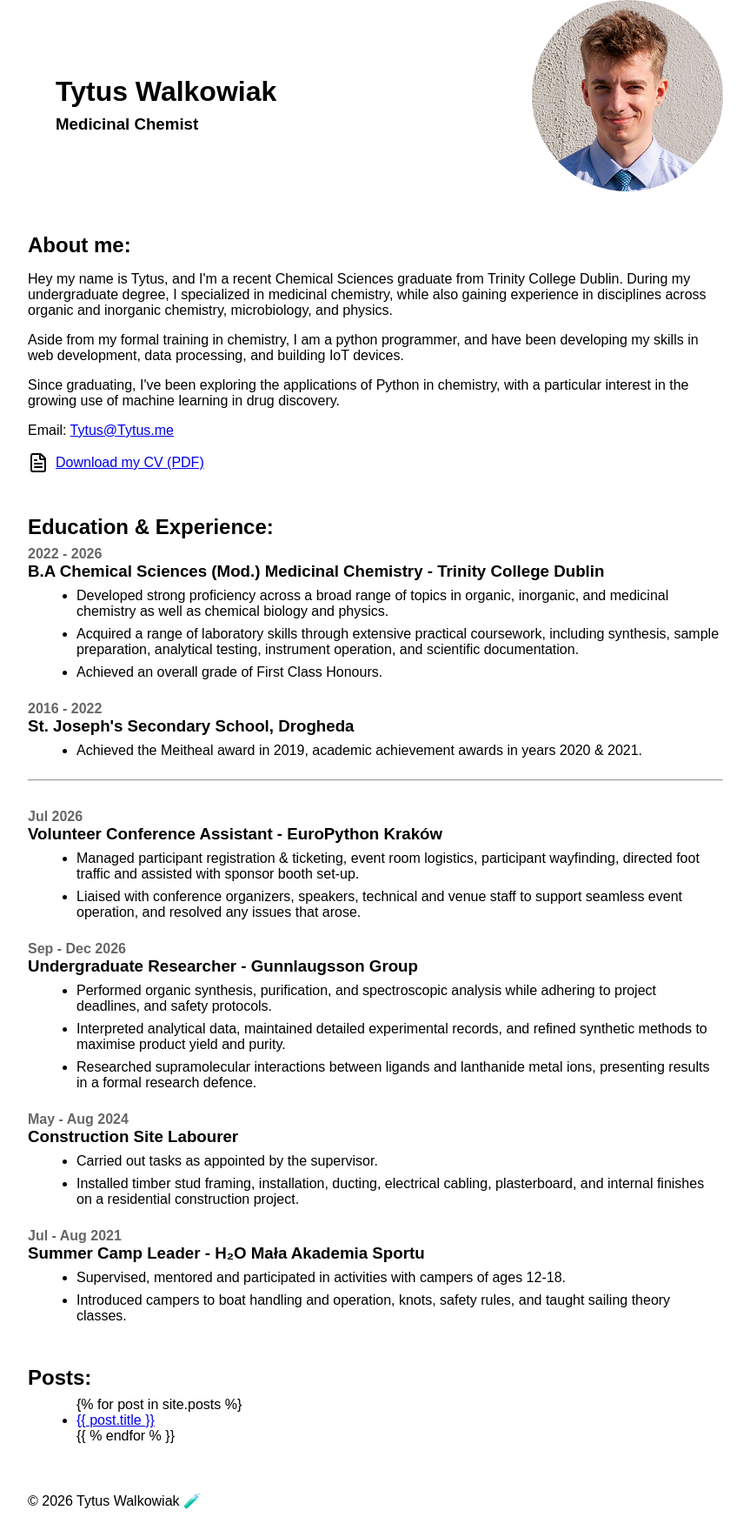
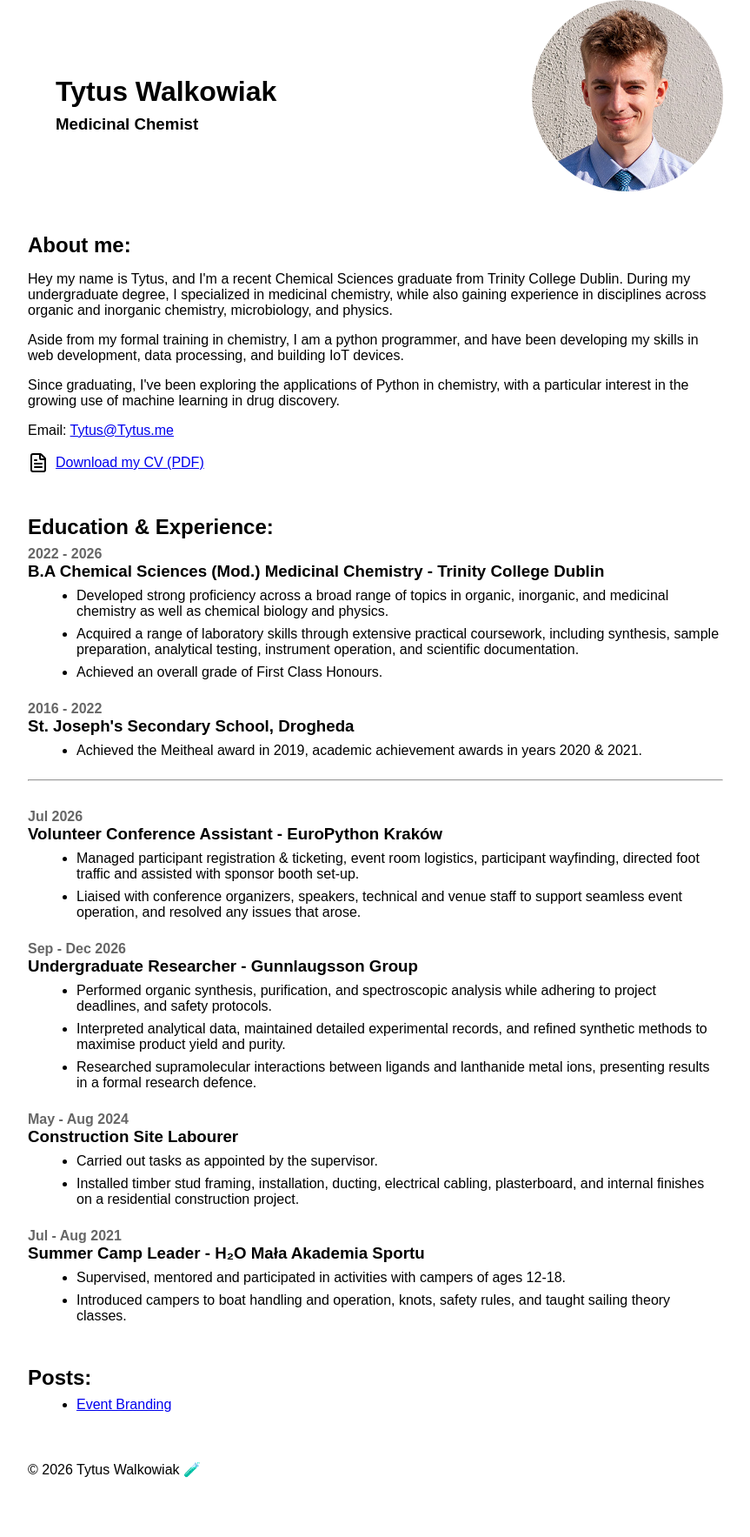
Before and after one commit to b0nes1/tytus.me, a Jekyll site: the page built from index.html, in a window 1280 px wide. Shown: the whole page at 87% size, without its empty margins (208-1071 px from the left). Built offline with Jekyll 4.4.1, drawn with Linux system fonts in a browser that asks for light colours; the list of posts is cut into pages by our own code; after the commit the page ends 1731 px from its top, so only the background shows below that; part of the change alters nothing that is shown.

```diff
--- a/_config.yml
+++ b/_config.yml
@@ -0,0 +1,29 @@
+# Site settings
+title: Tytus Walkowiak
+description: >-
+  Personal site and portfolio
+url: "https://tytus.me"
+baseurl: ""
+
+# Author
+author: Tytus Walkowiak
+email: tytus@tytus.me
+
+# Build settings
+markdown: kramdown
+permalink: /:title/
+
+plugins:
+  - jekyll-feed
+  - jekyll-sitemap
+  - jekyll-seo-tag
+
+paginate: 5
+paginate_path: "/blog/page:num/"
+
+exclude:
+  - Gemfile
+  - Gemfile.lock
+  - README.md
+  - node_modules
+  - vendor
--- a/index.html
+++ b/index.html
@@ -1,3 +1,6 @@
+---
+---
+
 <!DOCTYPE html>
 <html lang="en">
 
@@ -147,7 +150,7 @@
                 <li>
                 <a href="{{ post.url }}">{{ post.title }}</a>
                 </li>
-            {{ % endfor % }}
+            {% endfor %}
             </ul>
 
     </div>
```
